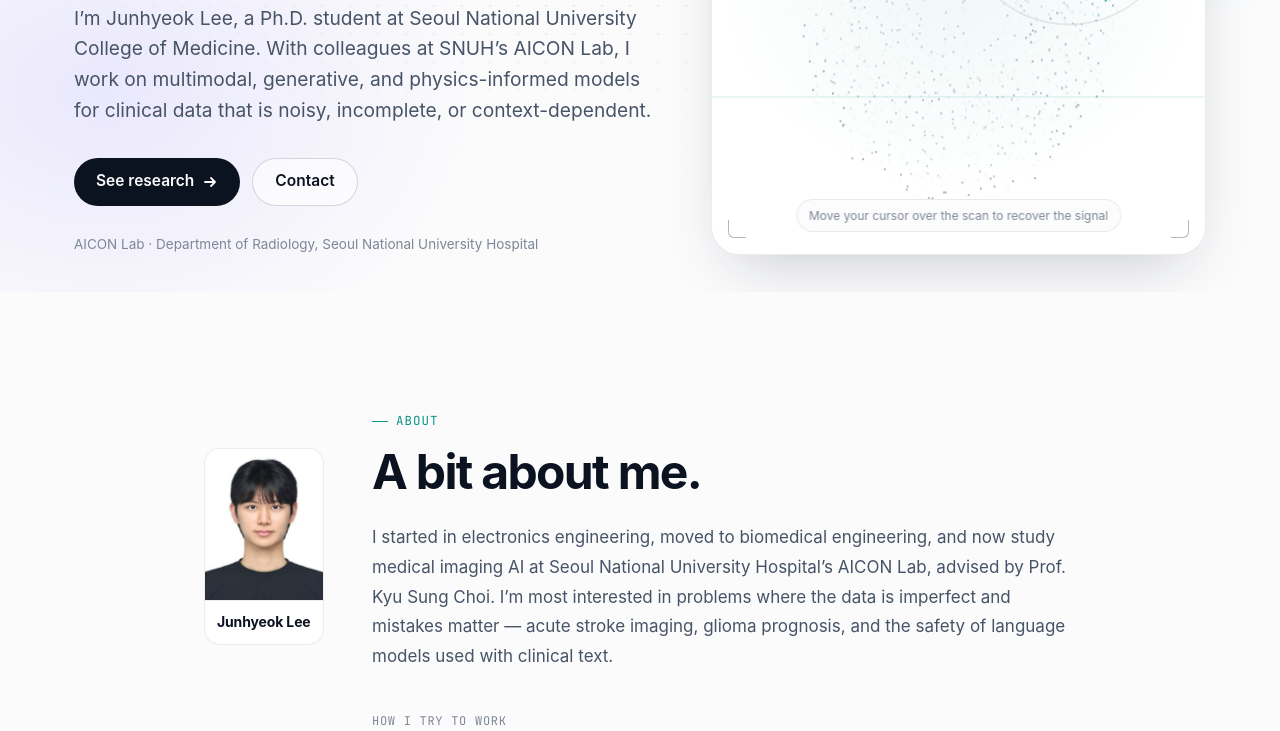
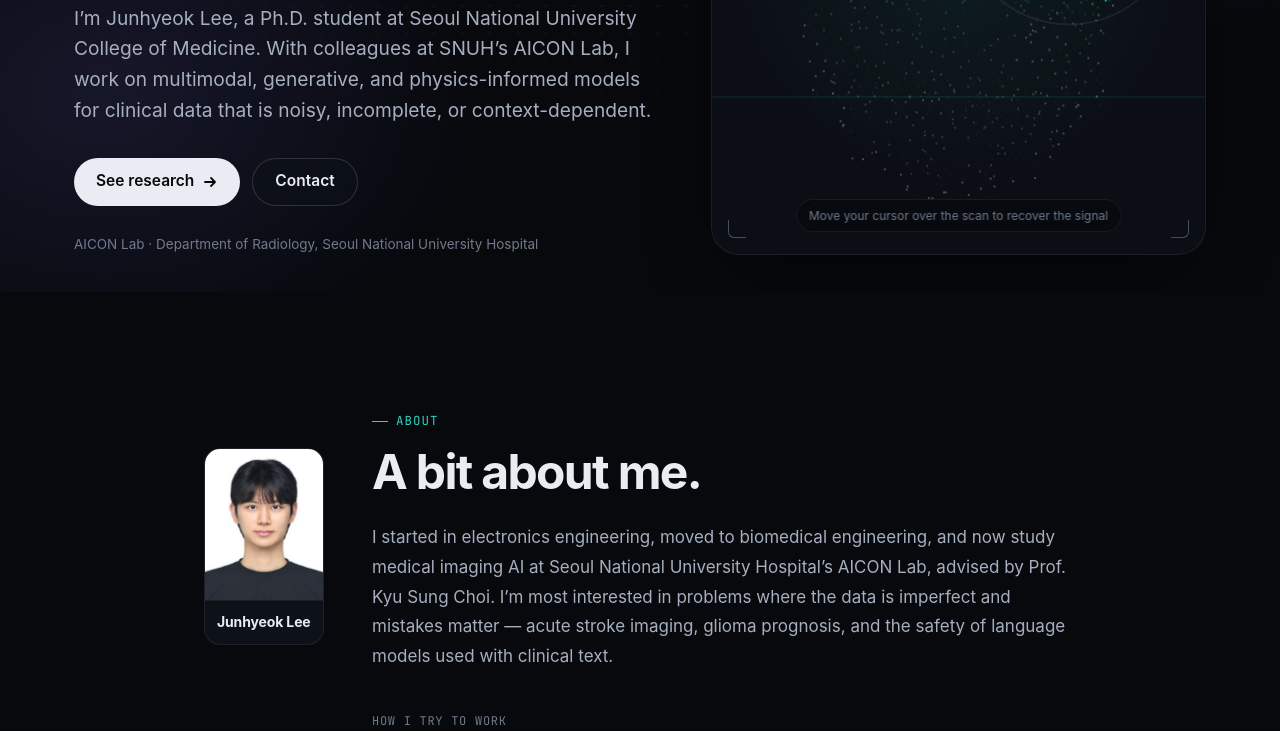
Before and after one commit to jhlee0619/jhlee0619.github.io, a plain HTML site: page index.html in a window 1280 px wide. Shown: the part 400-1131 px from the top of the page. Drawn offline with Linux system fonts and the light colour scheme; no server answers; animation ran at ten frames a second; a web font is replaced by a local one.

Commit message:
Default to dark theme
Open in dark mode regardless of the OS color scheme; light is used
only when the visitor picks it with the toggle (remembered locally).

Co-Authored-By: Claude Opus 5.5 <noreply@anthropic.com>

```diff
--- a/index.html
+++ b/index.html
@@ -29,9 +29,8 @@
     (function () {
       var d = document.documentElement, theme, lang;
       try { theme = localStorage.getItem('theme'); lang = localStorage.getItem('lang'); } catch (e) {}
-      if (theme !== 'light' && theme !== 'dark') {
-        theme = window.matchMedia && window.matchMedia('(prefers-color-scheme: light)').matches ? 'light' : 'dark';
-      }
+      // Dark is the default; light only when the visitor picked it with the toggle.
+      if (theme !== 'light') theme = 'dark';
       var q = new URLSearchParams(location.search).get('lang');
       if (q === 'ko' || q === 'en') lang = q;
       d.setAttribute('data-theme', theme);
```
